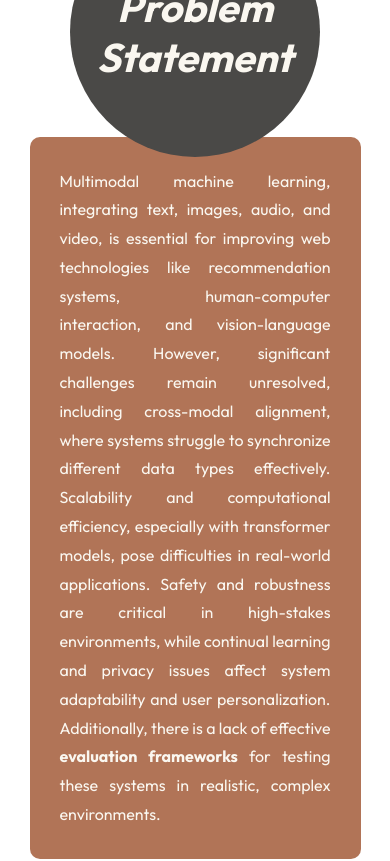
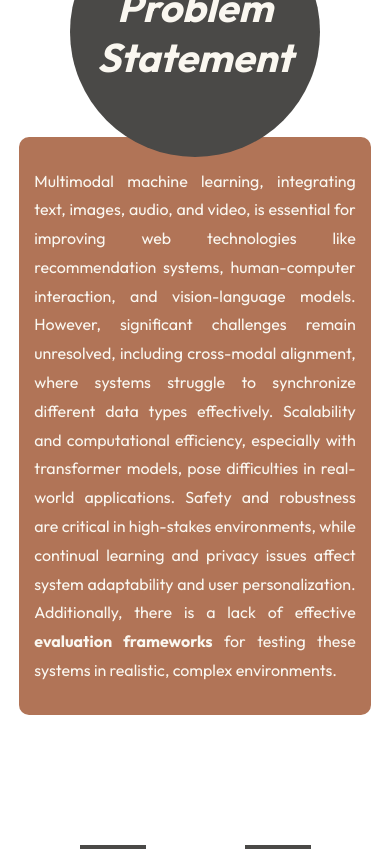
Before and after one commit to mepripri/MultimodalSurvey, a React (Create React App) app: page / in a window 390 px wide. Shown: the part 1200-2061 px from the top of the page. Built offline with nearby package versions, Linux system fonts and the light colour scheme.

Commit message:
second commit 2

```diff
--- a/src/components/ProbStmt/ProbStmt.css
+++ b/src/components/ProbStmt/ProbStmt.css
@@ -41,7 +41,7 @@
 
 @media (max-width: 768px) {
   .probstmt {
-    width: 90%;
+    width: 100%;
     display: flex;
     flex-direction: column;
     justify-content: center;
@@ -56,12 +56,12 @@
   }
 
   .probstmt .circle-p {
-    width: 100%;
+    width: 95%;
     background-color: #b17457;
     border-radius: 10px;
     text-align: justify;
     font-size: 16px;
-    padding: 30px;
+    padding: 30px 15px;
     color: #faf7f0;
     margin-left: 0;
   }
```
